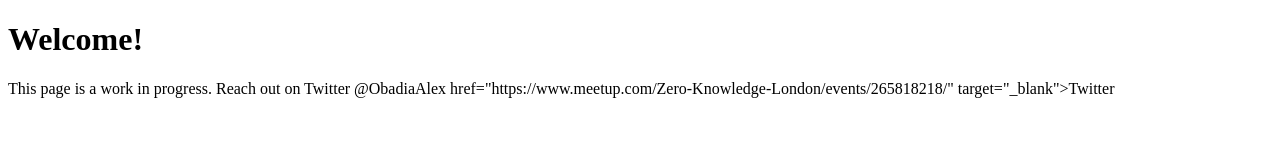
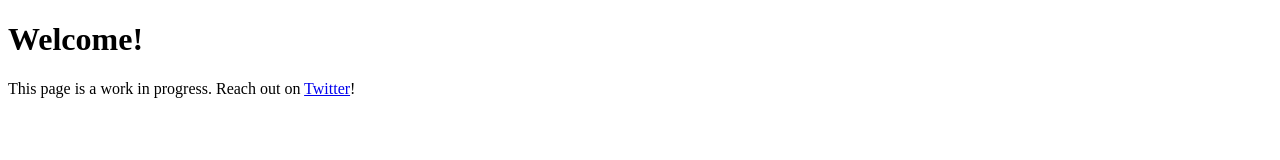
Before and after one commit to obadiaa/alex98000.github.io, a plain HTML site: page index.html in a window 1280 px wide. Drawn offline with Linux system fonts and the light colour scheme.

Commit message:
Updated index page

```diff
--- a/index.html
+++ b/index.html
@@ -2,6 +2,6 @@
 <html>
 <body>
 <h1>Welcome!</h1>
-<p>This page is a work in progress. Reach out on Twitter @ObadiaAlex
-  <a> href="https://www.meetup.com/Zero-Knowledge-London/events/265818218/" target="_blank">Twitter </a> </p>
+<p>This page is a work in progress. Reach out on
+  <a href="https://twitter.com/ObadiaAlex" target="_blank">Twitter</a>!</p>
 </body>
```
